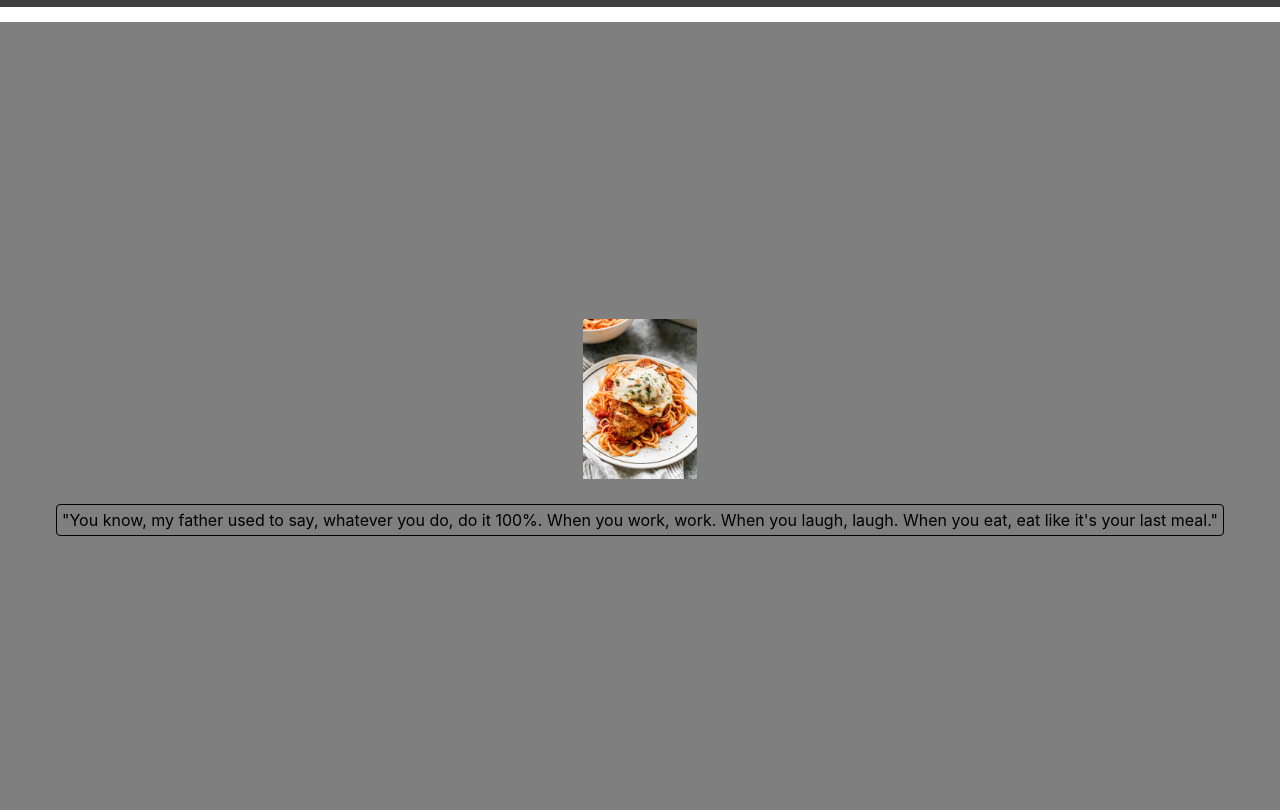
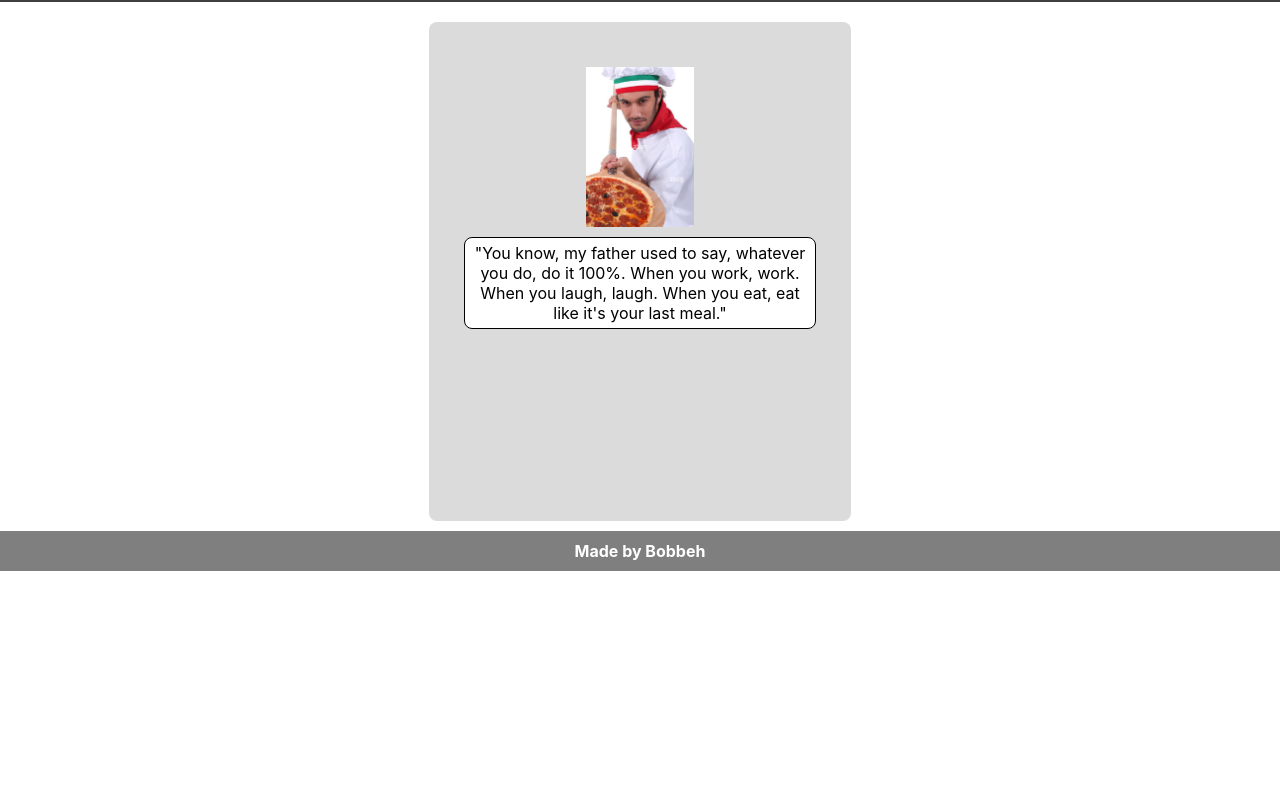
Before and after one commit to bdelucia/odin-restaurant, a website built with webpack: page src/template.html in a window 1280 px wide. Shown: the part 229-1039 px from the top of the page. After the commit the page ends 800 px from the top, so only its background shows below. Built offline with nearby package versions, Linux system fonts and the light colour scheme; files whose address does not match are found by name.

Commit message:
home styling

```diff
--- a/src/index.js
+++ b/src/index.js
@@ -2,7 +2,7 @@ import "./styles.css";
 import chickenparm from "./Chicken-Parmesan-1.jpg"
 import background from "./background.jpg"
 import logo from "./logo.jpg"
-import { createHeadline } from "./initial-load.js";
+import { createHome } from "./initial-load.js";
 import { clearContent } from "./clear-content.js";
 import { createMenu } from "./menu.js";
 
@@ -19,11 +19,7 @@ document.body.style.backgroundPosition = 'center';
 document.body.style.backgroundRepeat = 'no-repeat';
 document.body.style.overflow = 'hidden';
 
-const image = document.createElement("img");
-image.src = chickenparm;
-content.appendChild(image);
-
-createHeadline();
+createHome();
 
 menuBtn.addEventListener('click', () => {
     clearContent();
--- a/src/initial-load.js
+++ b/src/initial-load.js
@@ -1,8 +1,15 @@
-export function createHeadline() {
+import homeImage from './home.jpg'
+export function createHome() {
     const content = document.getElementById('content');
     const headline = document.createElement('div');
     headline.id = 'headline';
     headline.style.textAlign = 'center';
     headline.textContent = `"You know, my father used to say, whatever you do, do it 100%. When you work, work. When you laugh, laugh. When you eat, eat like it's your last meal."`;
+    headline.style.alignSelf = 'flex-start';
+
+    const homeImg = document.createElement('img');
+    homeImg.src = homeImage;
+
+    content.appendChild(homeImg);
     content.appendChild(headline);
 }
--- a/src/styles.css
+++ b/src/styles.css
@@ -2,10 +2,11 @@ html {
     font-family: 'Inter';
 }
 body {
+    display: flex;
+    flex-direction: column;
+    gap: 10px;
     margin: 0;
-
-    width: 100%;
-    height: 100vh;
+    min-height: 100vh;
 }
 nav {
     display: flex;
@@ -15,7 +16,6 @@ nav {
     padding-top: 10px;
     padding-bottom: 10px;
     background-color: rgba(0, 0, 0, 0.5);
-    width: 100vw;
 }
 
 img {
@@ -27,9 +27,20 @@ img {
 
 header {
     background-color: rgba(0, 0, 0, 0.5);
-    margin-top: 15px;
-    margin-bottom: 15px;
+    margin-top: 10px;
+    margin-bottom: 10px;
 }
+
+footer {
+    display: flex;
+    justify-content: center;
+    align-items: center;
+    background-color: rgba(0, 0, 0, 0.5);
+    color: white;
+    font-weight: bold;
+    padding: 10px 0;
+}
+
 #logo {
     display: flex;
     justify-content: center;
@@ -37,19 +48,22 @@ header {
 
 }
 #content {
+    box-sizing: border-box;
     display: flex;
+    flex: 1;
     flex-direction: column;
-    justify-content: center;
+    justify-content: flex-start;
     align-items: center;
-    gap: 15px;
-    background-color: rgba(0, 0, 0, 0.5);
+    padding: 35px;
+    background-color: rgba(211, 211, 211, 0.8);
     margin: 0 auto;
-    width: 100vw;
-    height: 100%;
+    max-width: 33%;
+    border-radius: 8px;
 }
 
 #headline, .cell {
     border: 1px solid black;
-    border-radius: 4px;
+    border-radius: 8px;
     padding: 5px;
+    background-color: white;
 }
--- a/src/template.html
+++ b/src/template.html
@@ -19,5 +19,6 @@
     </header>
     <div id="content">
     </div>
+    <footer>Made by Bobbeh</footer>
 </body>
 </html>
```
Also changed, not shown: src/home.jpg (added).
